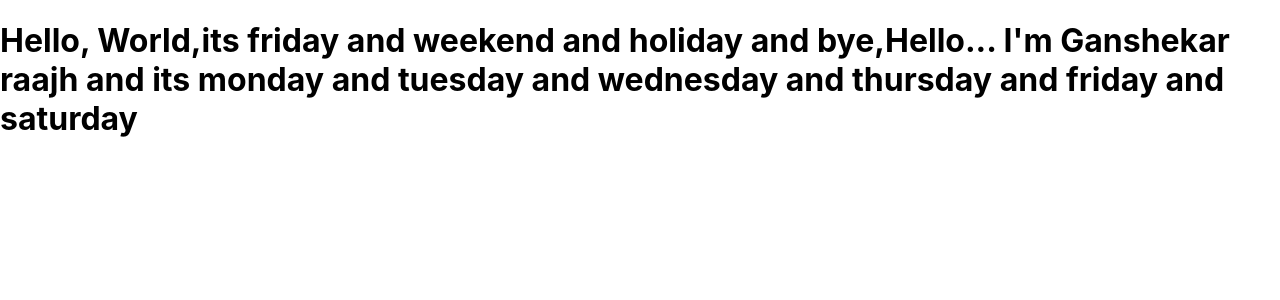
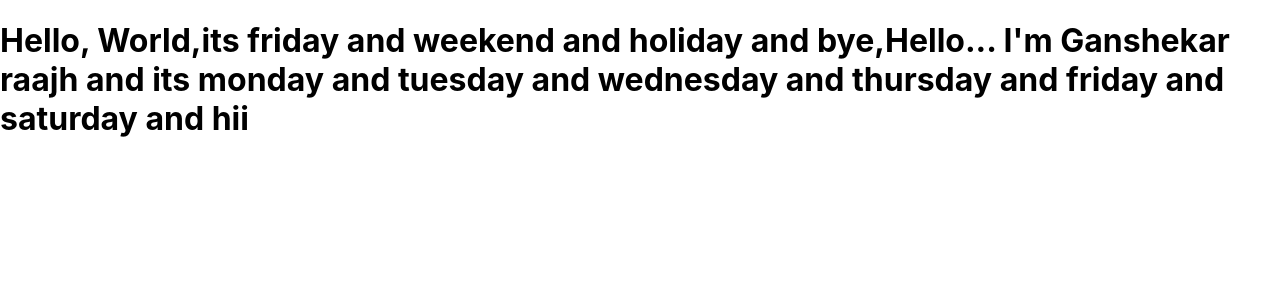
Before and after one commit to raajh/my-hello-react-app, a React (Create React App) app: page / in a window 1280 px wide. Shown: the top 300 px of the page. Built offline with nearby package versions, Linux system fonts and the light colour scheme.

Commit message:
Updated App.js with latest changes

```diff
--- a/src/App.js
+++ b/src/App.js
@@ -4,7 +4,8 @@ function App() {
   return (
     <div>
       <h1>Hello, World,its friday and weekend and holiday and bye,Hello...
-        I'm Ganshekar  raajh and its monday and tuesday and wednesday and thursday and friday and saturday
+        I'm Ganshekar  raajh and its monday and tuesday and wednesday and thursday and friday and saturday and hii
+
 
 
 
```
